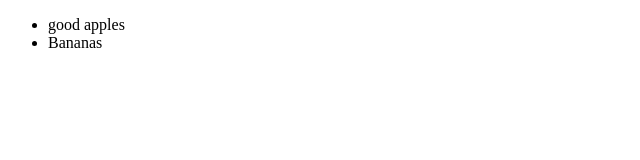
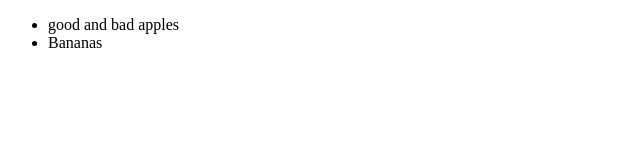
Before and after one commit to hiber-wang/newGitTest, a plain HTML site: page index2.html in a window 1280 px wide. Shown: the full height of the page, 0-640 px from the left. Drawn offline with Linux system fonts and the light colour scheme.

Commit message:
Update index2.html

```diff
--- a/index2.html
+++ b/index2.html
@@ -8,7 +8,7 @@
 </head>
 <body>
     <ul>
-        <li>good apples</li>
+        <li>good and bad apples</li>
         <li>Bananas</li>
     </ul>
 </body>
```
